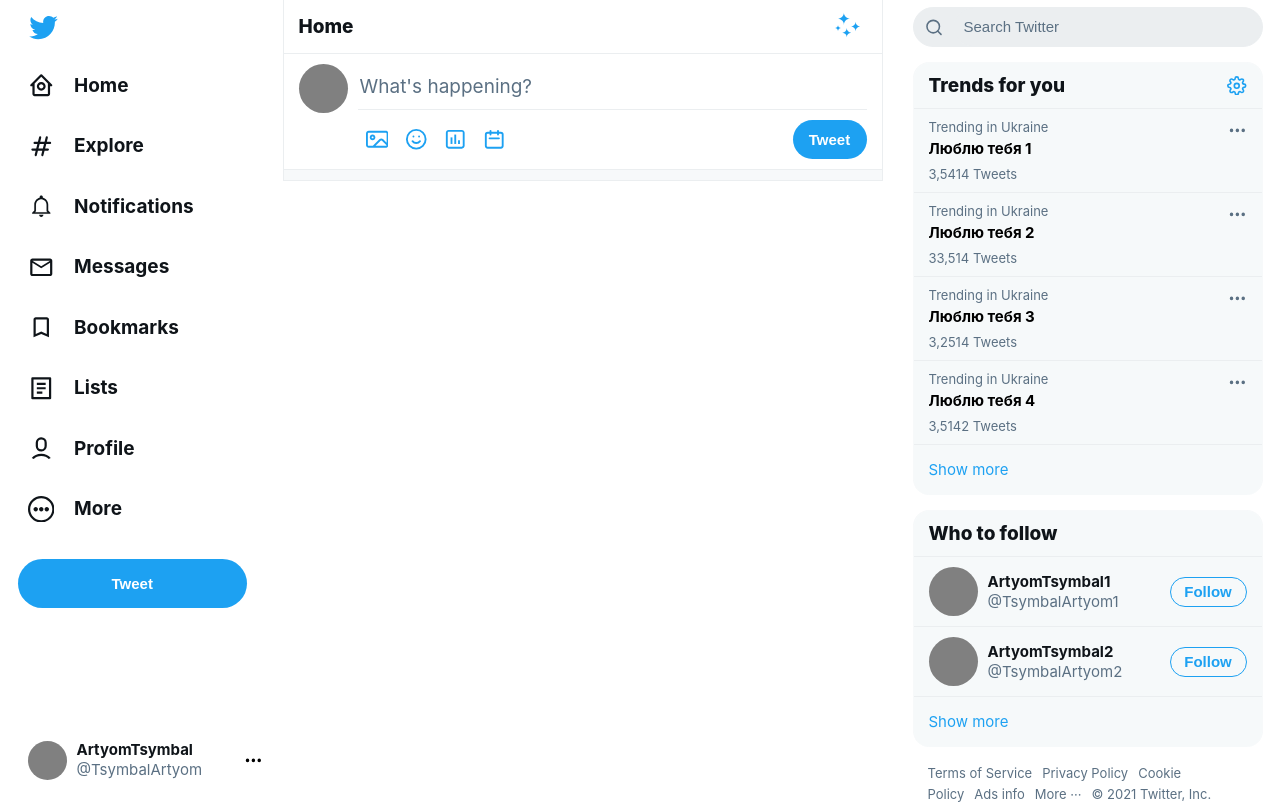
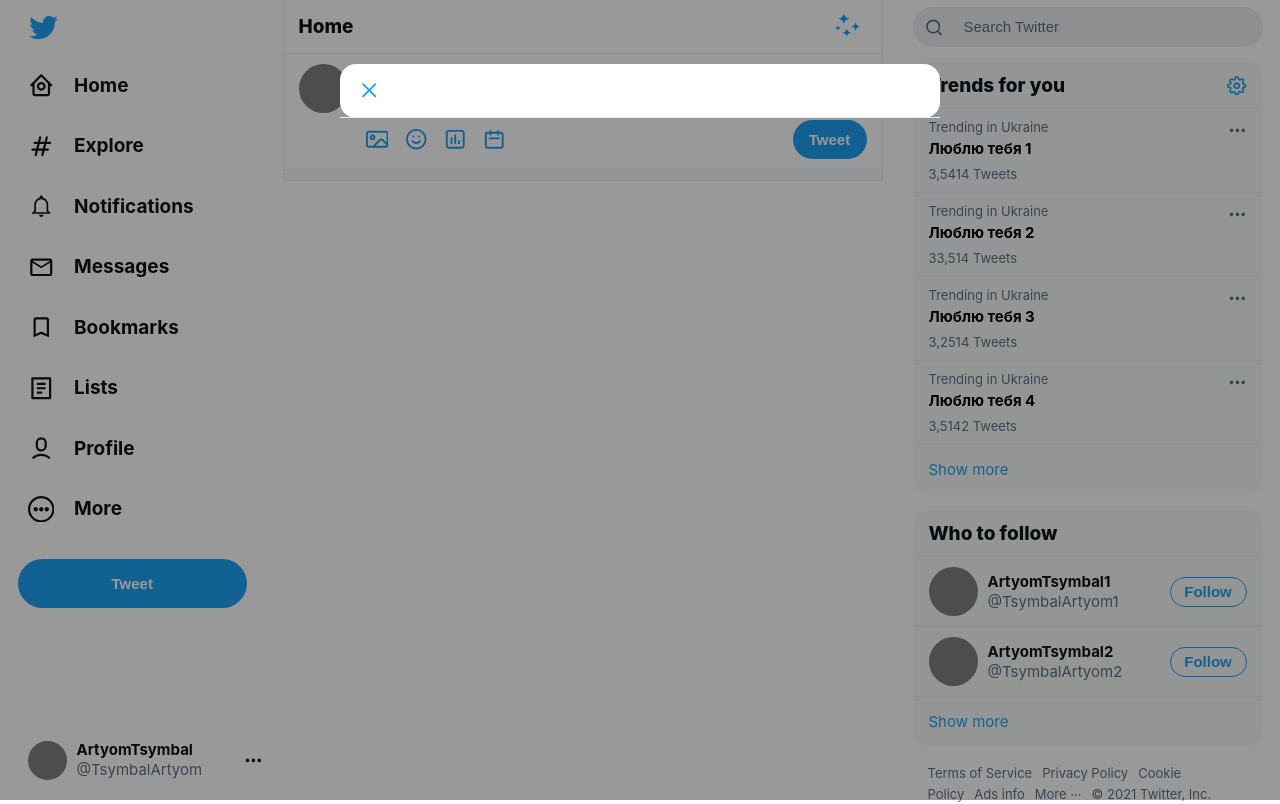
Before and after one commit to Artem-Tsymbal/Twitter-Clone-Frontend, a React (Create React App) app: page /home in a window 1280 px wide. Built offline with nearby package versions, Linux system fonts and the light colour scheme.

Commit message:
Feature/added_ModalWindow_component_view

```diff
--- /dev/null
+++ b/src/components/common/ModalWindow/ModalWindow.scss
@@ -0,0 +1,48 @@
+.modal-window {
+  max-width: 600px;
+  margin: 5% 10px 0 10px;
+  flex-grow: 1;
+  background-color: rgb(255, 255, 255);
+  border-radius: 16px;
+  &__wrapper {
+    position: fixed;
+    left: 0;
+    top: 0;
+    z-index: 1;
+    width: 100%;
+    height: 100%;
+    display: flex;
+    justify-content: center;
+    align-items: flex-start;
+    background-color: rgba(0, 0, 0, 0.4);
+  }
+  &__header {
+    height: 53px;
+    padding-left: 10px;
+    padding-right: 15px;
+    display: flex;
+    align-items: center;
+    border-bottom: 1px solid rgb(235, 238, 240);
+  }
+  &__close {
+    &-wrapper {
+      width: 39px;
+      height: 39px;
+      display: flex;
+      justify-content: center;
+      align-items: center;
+      border-radius: 9999px;
+      transition-duration: 0.2s;
+      transition-property: background-color;
+      cursor: pointer;
+      &:hover {
+        background-color: rgba(29, 161, 242, 0.2);
+      }
+    }
+    &-icon {
+      width: 22.5px;
+      height: 22.5px;
+      color: #1da1f2;
+    }
+  }
+}
--- /dev/null
+++ b/src/components/common/ModalWindow/ModalWindow.tsx
@@ -0,0 +1,27 @@
+import React from 'react';
+import './ModalWindow.scss';
+import { CgClose } from 'react-icons/cg';
+
+interface IModalWindowProps {
+  children?: React.ReactNode
+}
+
+const ModalWindow: React.FC<IModalWindowProps> = ({ children }: IModalWindowProps) => {
+  return (
+    <div className="modal-window__wrapper">
+      <div className="modal-window">
+        <div className="modal-window__header">
+          <div className="modal-window__close-wrapper">
+            <CgClose className="modal-window__close-icon" />
+          </div>
+        </div>
+        <div className="modal-window__content">
+          {children}
+        </div>
+      </div>
+    </div>
+
+  );
+};
+
+export default ModalWindow;
--- a/src/screens/Home/index.tsx
+++ b/src/screens/Home/index.tsx
@@ -2,6 +2,7 @@
 import './index.scss';
 import { WiStars } from 'react-icons/wi';
 import AddTweetForm from '../../components/common/AddTweetForm/AddTweetForm';
+import ModalWindow from '../../components/common/ModalWindow/ModalWindow';
 
 export const Home: React.FC = () => {
 
@@ -12,6 +13,7 @@
         <WiStars className="home-header__icon" />
       </div>
       <AddTweetForm />
+      <ModalWindow />
       <div className="home-divider" />
     </div>
   );
```
